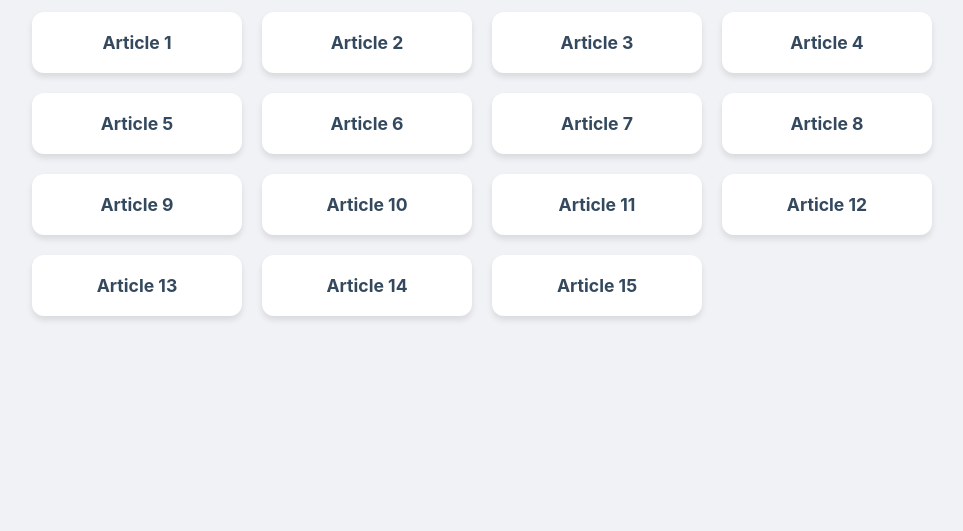
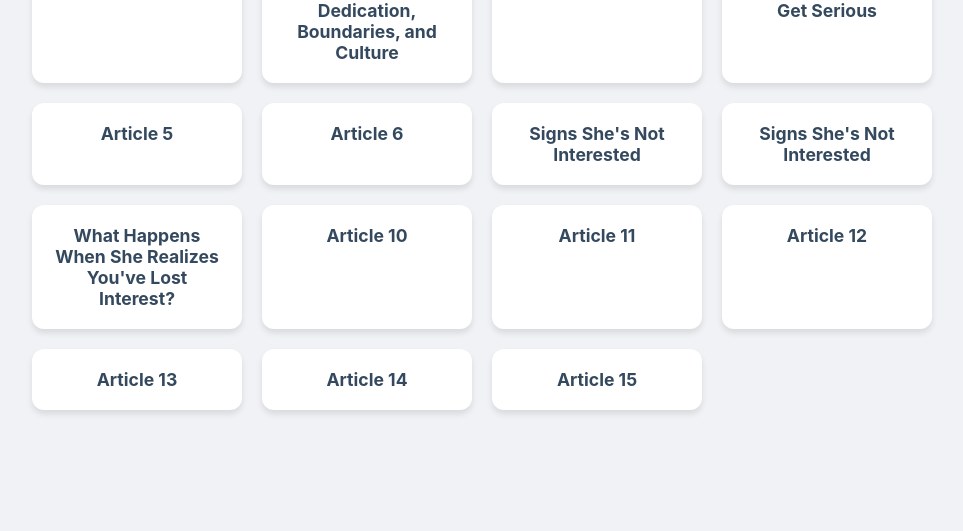
Before and after one commit to drnitinmishra10/articles, a plain HTML site: page index.html in a window 1280 px wide. Shown: the part 309-840 px from the top of the page, without its empty margins (158-1121 px from the left). Drawn offline with Linux system fonts and the light colour scheme.

Commit message:
Update index.html

```diff
--- a/index.html
+++ b/index.html
@@ -60,15 +60,15 @@
         <h1>My Collections of Articles</h1>
         <div class="article-grid">
             <!-- Dynamically generated links to all 15 articles -->
-            <a href="index%20(1).html" class="article-link article-item">Article 1</a>
-            <a href="index%20(2).html" class="article-link article-item">Article 2</a>
-            <a href="index%20(3).html" class="article-link article-item">Article 3</a>
-            <a href="index%20(4).html" class="article-link article-item">Article 4</a>
+            <a href="index%20(1).html" class="article-link article-item">The 6 Boundaries of a High-Value Man</a>
+            <a href="index%20(2).html" class="article-link article-item">Navigating Relationships: Understanding Dedication, Boundaries, and Culture</a>
+            <a href="index%20(3).html" class="article-link article-item">When She Starts Missing You</a>
+            <a href="index%20(4).html" class="article-link article-item">Why a Woman Pushes You Away Just When Things Get Serious</a>
             <a href="index%20(5).html" class="article-link article-item">Article 5</a>
             <a href="index%20(6).html" class="article-link article-item">Article 6</a>
-            <a href="index%20(7).html" class="article-link article-item">Article 7</a>
-            <a href="index%20(8).html" class="article-link article-item">Article 8</a>
-            <a href="index%20(9).html" class="article-link article-item">Article 9</a>
+            <a href="index%20(7).html" class="article-link article-item">Signs She's Not Interested</a>
+            <a href="index%20(8).html" class="article-link article-item">Signs She's Not Interested</a>
+            <a href="index%20(9).html" class="article-link article-item">What Happens When She Realizes You've Lost Interest?</a>
             <a href="index%20(10).html" class="article-link article-item">Article 10</a>
             <a href="index%20(11).html" class="article-link article-item">Article 11</a>
             <a href="index%20(12).html" class="article-link article-item">Article 12</a>
```
